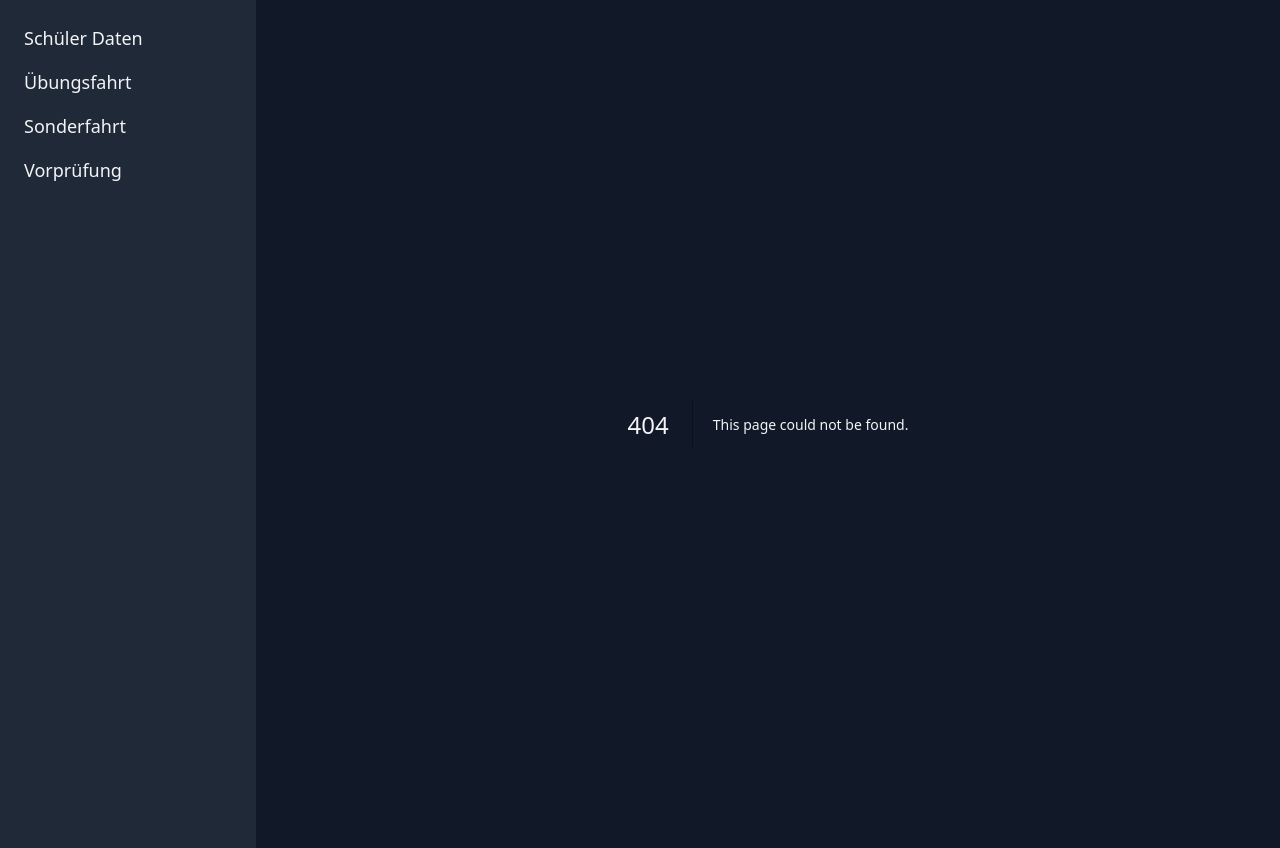
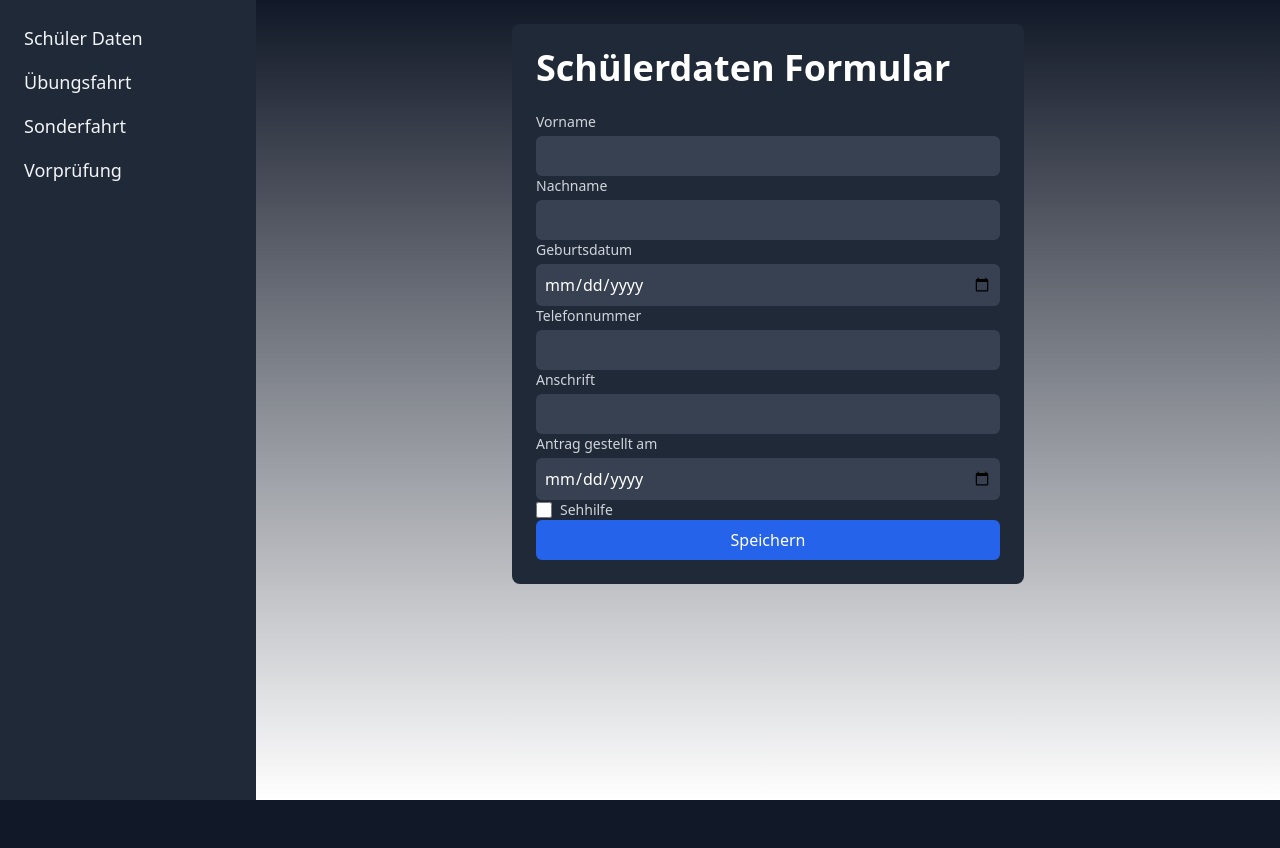
Before and after one commit to seen22/fahrlehre-nextapp, a Next.js app: page /schuelerDaten in a window 1280 px wide. Before the commit this address had no page. After the commit the page ends 800 px from the top, so only its background shows below. Built offline with nearby package versions, Linux system fonts and the light colour scheme.

Commit message:
schulerdaten Formular einfuefgen

```diff
--- a/app/layout.tsx
+++ b/app/layout.tsx
@@ -20,10 +20,10 @@ export default function RootLayout({
       <body className="flex min-h-screen bg-gray-900 text-gray-100">
         <aside className="w-64 bg-gray-800 p-6">
           <nav className="space-y-4">
-            <Link href='hallo'className="block text-lg font-medium hover:text-blue-400 transition"> Schüler Daten </Link>
-            <Link href='users'className="block text-lg font-medium hover:text-blue-400 transition" >Übungsfahrt </Link>
-            <Link href='AddtoCard' className="block text-lg font-medium hover:text-blue-400 transition"> Sonderfahrt</Link>
-            <Link href='AddtoCard' className="block text-lg font-medium hover:text-blue-400 transition"> Vorprüfung</Link>
+            <Link href='schuelerDaten'className="block text-lg font-medium hover:text-blue-400 transition"> Schüler Daten </Link>
+            <Link href='uebungsfahrt'className="block text-lg font-medium hover:text-blue-400 transition" >Übungsfahrt </Link>
+            <Link href='sonderfahrt' className="block text-lg font-medium hover:text-blue-400 transition"> Sonderfahrt</Link>
+            <Link href='vorpruefund' className="block text-lg font-medium hover:text-blue-400 transition"> Vorprüfung</Link>
           </nav>
         </aside>
         <main className="flex-1 p-6">
--- /dev/null
+++ b/app/schuelerDaten/page.tsx
@@ -0,0 +1,94 @@
+
+import { useForm } from 'react-hook-form';
+
+
+export default function SchuelerdatenPage() {
+
+  const onSubmit = (data: any) => {
+    console.log(data);
+
+  };
+
+  return (
+    <div className="max-w-lg mx-auto p-6 bg-gray-800 rounded-lg">
+      <h1 className="text-4xl font-bold mb-6 text-white">Schülerdaten Formular</h1>
+      {/* <form onSubmit={handleSubmit(onSubmit)} className="space-y-4"> */}
+        <div>
+          <label className="block text-sm font-medium text-gray-300">Vorname</label>
+          <input
+            type="text"
+            // {...register('firstName', { required: 'Vorname ist erforderlich' })}
+            className="mt-1 block w-full p-2 bg-gray-700 text-white rounded-md"
+          />
+          {/* {errors.firstName && <span className="text-red-500 text-sm">{errors.firstName.message as React.ReactNode}</span>} */}
+        </div>
+
+        <div>
+          <label className="block text-sm font-medium text-gray-300">Nachname</label>
+          <input
+            type="text"
+            // {...register('lastName', { required: 'Nachname ist erforderlich' })}
+            className="mt-1 block w-full p-2 bg-gray-700 text-white rounded-md"
+          />
+          {/* {errors.lastName && <span className="text-red-500 text-sm">{errors.lastName.message as React.ReactNode}</span>} */}
+        </div>
+
+        <div>
+          <label className="block text-sm font-medium text-gray-300">Geburtsdatum</label>
+          <input
+            type="date"
+            // {...register('birthDate', { required: 'Geburtsdatum ist erforderlich' })}
+            className="mt-1 block w-full p-2 bg-gray-700 text-white rounded-md"
+          />
+          {/* {errors.birthDate && <span className="text-red-500 text-sm">{errors.birthDate.message as React.ReactNode}</span>} */}
+        </div>
+
+        <div>
+          <label className="block text-sm font-medium text-gray-300">Telefonnummer</label>
+          <input
+            type="tel"
+            // {...register('phoneNumber', { required: 'Telefonnummer ist erforderlich' })}
+            className="mt-1 block w-full p-2 bg-gray-700 text-white rounded-md"
+          />
+          {/* {errors.phoneNumber && <span className="text-red-500 text-sm">{errors.phoneNumber.message as React.ReactNode}</span>} */}
+        </div>
+
+        <div>
+          <label className="block text-sm font-medium text-gray-300">Anschrift</label>
+          <input
+            type="text"
+            // {...register('address', { required: 'Anschrift ist erforderlich' })}
+            className="mt-1 block w-full p-2 bg-gray-700 text-white rounded-md"
+          />
+          {/* {errors.address && <span className="text-red-500 text-sm">{errors.address.message as React.ReactNode}</span>} */}
+        </div>
+
+        <div>
+          <label className="block text-sm font-medium text-gray-300">Antrag gestellt am</label>
+          <input
+            type="date"
+            // {...register('applicationDate', { required: 'Antrag gestellt am ist erforderlich' })}
+            className="mt-1 block w-full p-2 bg-gray-700 text-white rounded-md"
+          />
+          {/* {errors.applicationDate && <span className="text-red-500 text-sm">{errors.applicationDate.message as React.ReactNode}</span>} */}
+        </div>
+
+        <div className="flex items-center">
+          <input
+            type="checkbox"
+            // {...register('sehhilfe')}
+            className="h-4 w-4 text-blue-600 bg-gray-700 border-gray-600 rounded focus:ring-blue-500"
+          />
+          <label className="ml-2 text-sm font-medium text-gray-300">Sehhilfe</label>
+        </div>
+
+        <button
+          type="submit"
+          className="w-full bg-blue-600 text-white p-2 rounded-md hover:bg-blue-700 transition"
+        >
+          Speichern
+        </button>
+      {/* </form> */}
+    </div>
+  );
+}
```
